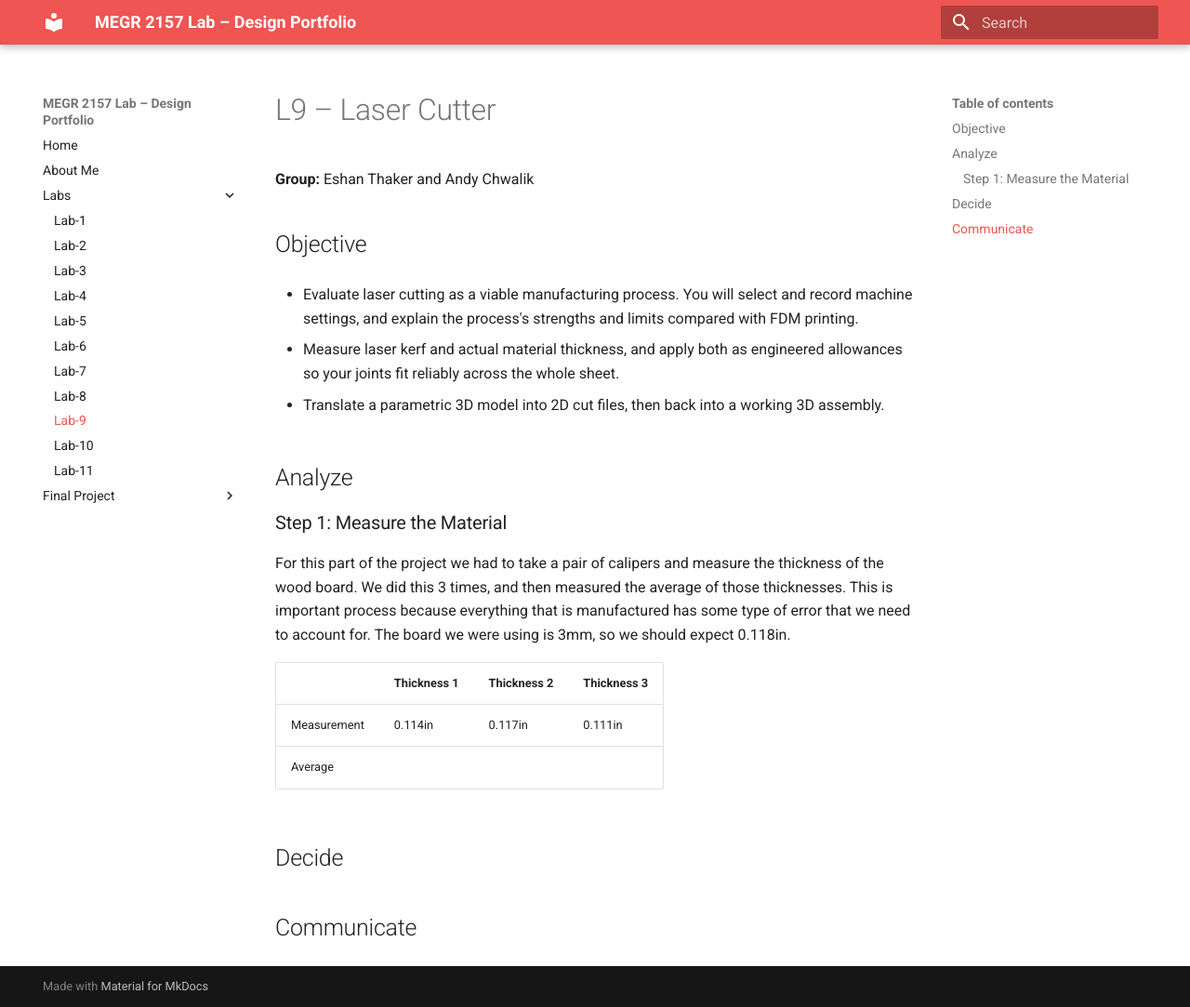
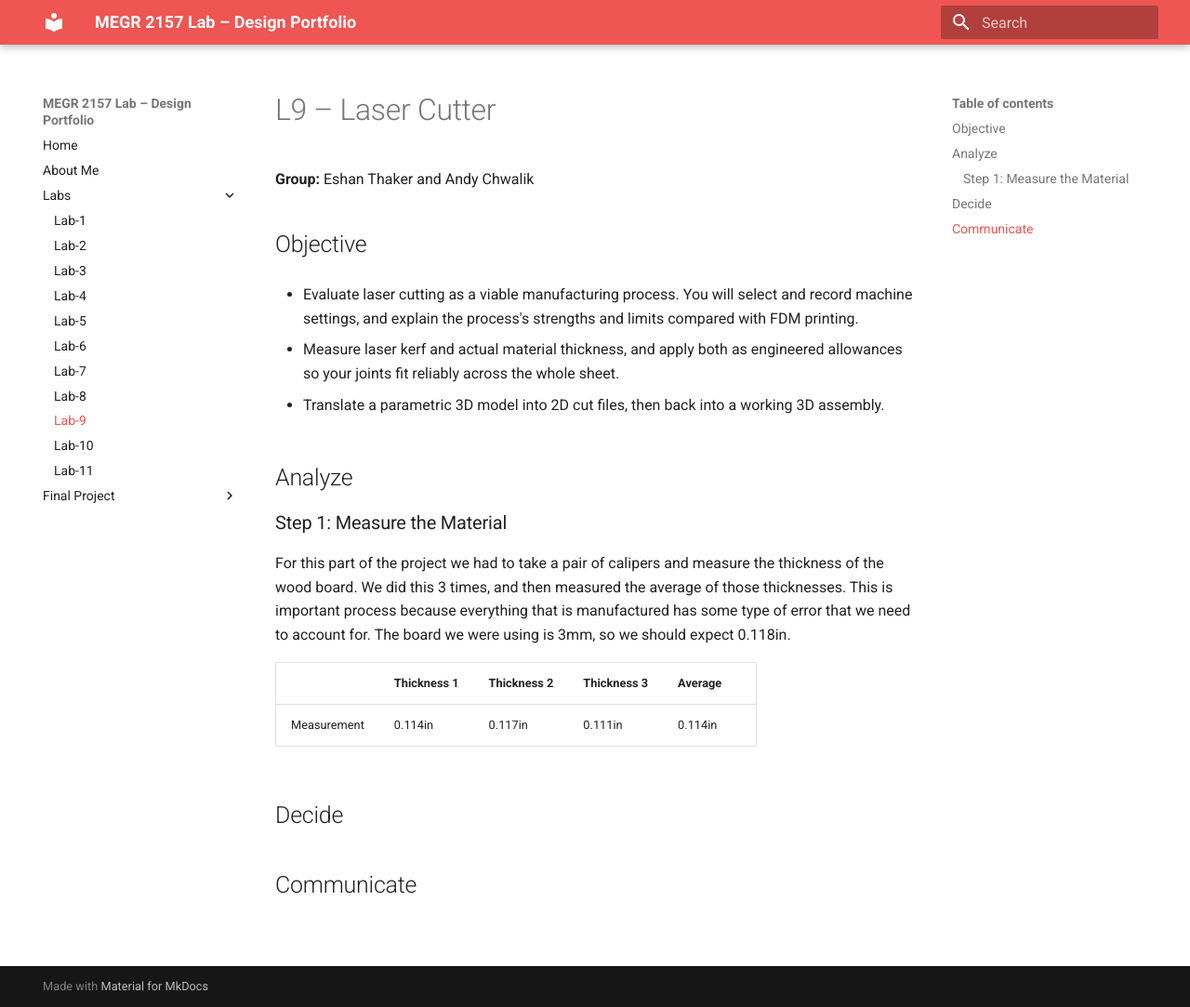
Before and after one commit to AndyChwalik/andy-chwalik-portfolio, an MkDocs documentation site: the page built from docs/Labs/L09/index.md, in a window 1280 px wide and 1083 px high. Shown: the whole window at 93% size. Built offline with MkDocs 1.6.1 and Material for MkDocs 9.7.7, drawn with Linux system fonts in a browser that asks for light colours.

Commit message:
Update index.md

```diff
--- a/docs/Labs/L09/index.md
+++ b/docs/Labs/L09/index.md
@@ -16,10 +16,9 @@
 
 For this part of the project we had to take a pair of calipers and measure the thickness of the wood board. We did this 3 times, and then measured the average of those thicknesses. This is important process because everything that is manufactured has some type of error that we need to account for. The board we were using is 3mm, so we should expect 0.118in.
 
-|| Thickness 1 | Thickness 2 | Thickness 3 |
-|---|---|---|---|
-| Measurement | 0.114in | 0.117in | 0.111in |
-| Average |  |  |  |
+|| Thickness 1 | Thickness 2 | Thickness 3 | Average |
+|---|---|---|---|---|
+| Measurement | 0.114in | 0.117in | 0.111in | 0.114in|
 
 ## Decide
 
```
